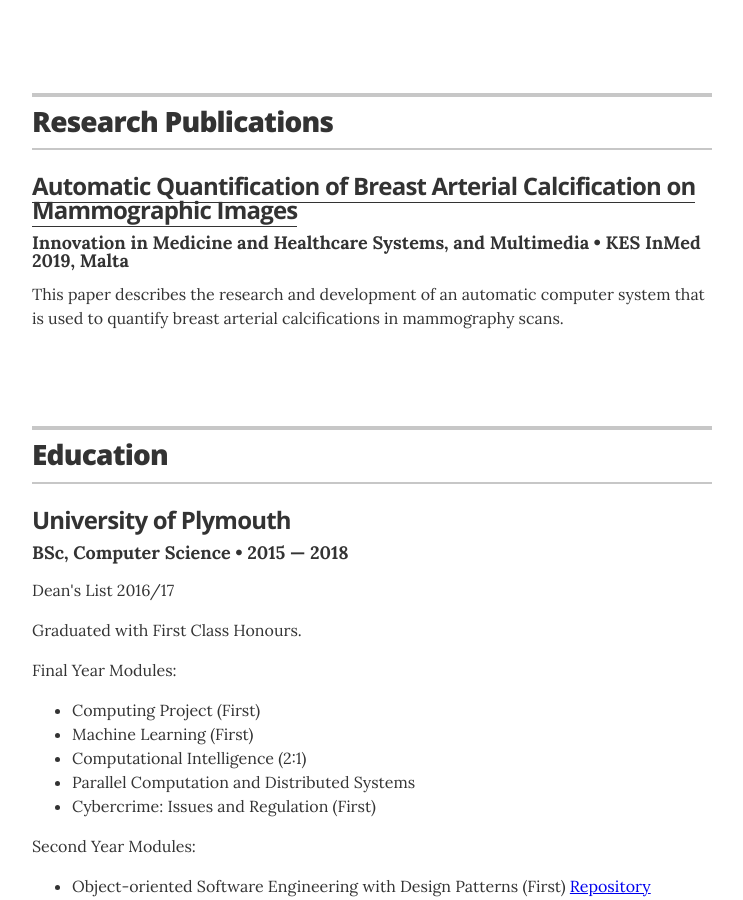
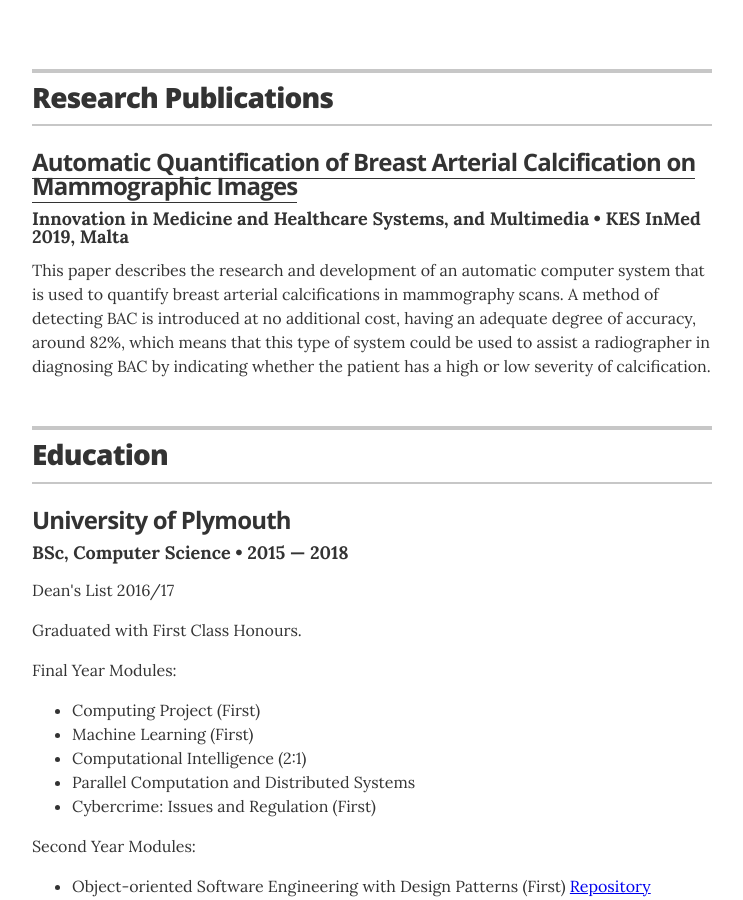
Before and after one commit to nmazidi/nmazidi.github.io, a Jekyll site: the page built from index.html, in a window 1280 px wide and 900 px high, scrolled down 1631 px. Shown: the whole window, without its empty margins (268-1011 px from the left). Built offline with Jekyll 4.4.1, drawn with Linux system fonts in a browser that asks for light colours.

Commit message:
added paper description

```diff
--- a/_data/experience.yml
+++ b/_data/experience.yml
@@ -17,4 +17,4 @@
 - company: Maiwand Restaurant
   position: HR, Food and Beverage Manager
   duration:   May, 2014  &mdash; August, 2016
-  summary: Responsibilities include overseeing management, budget and operation of the restaurant, catering services and kitchen. Maintained liaison with front-of-house to ensure maximum profitability.<br><br><br>
+  summary: Responsibilities include overseeing management, budget and operation of the restaurant, catering services and kitchen. Maintained liaison with front-of-house to ensure maximum profitability.<br><br>
--- a/_data/recognitions.yml
+++ b/_data/recognitions.yml
@@ -2,4 +2,4 @@
 - award: <a href="https://link.springer.com/chapter/10.1007%2F978-981-13-8566-7_28">Automatic Quantification of Breast Arterial Calcification on Mammographic Images</a>
   organization: Innovation in Medicine and Healthcare Systems, and Multimedia
   year: KES InMed 2019, Malta
-  summary: This paper describes the research and development of an automatic computer system that is used to quantify breast arterial calcifications in mammography scans.<br><br><br>
+  summary: This paper describes the research and development of an automatic computer system that is used to quantify breast arterial calcifications in mammography scans. A method of detecting BAC is introduced at no additional cost, having an adequate degree of accuracy, around 82%, which means that this type of system could be used to assist a radiographer in diagnosing BAC by indicating whether the patient has a high or low severity of calcification. <br>
```
